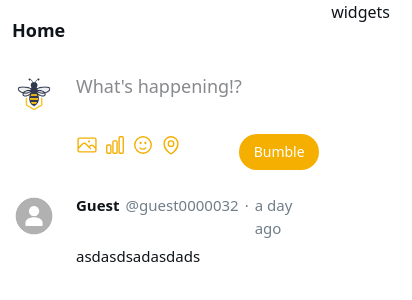
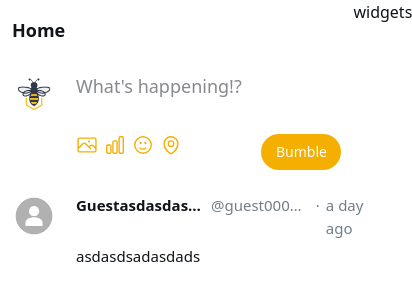
Before and after one commit to eduardolluis/busy-bee, a Next.js app: page / in a window 390 px wide. Shown: the top 300 px of the page, 412 px wide, since content can reach past the window. Built offline with nearby package versions, Linux system fonts and the light colour scheme.

Commit message:
post header responsiveness

```diff
--- a/components/Post.tsx
+++ b/components/Post.tsx
@@ -20,8 +20,12 @@
       />
       <div className="text-[15px] flex flex-col space-y-1.5">
         <div className="flex space-x-1.5  text-[#707E89]">
-          <span className="font-bold text-[#0F1419]">Guest</span>
-          <span>@guest0000032</span>
+          <span className="font-bold text-[#0F1419] whitespace-nowrap overflow-hidden text-ellipsis inline-block max-w-[60x] min-[400px]:max-w-[100px] min-[500px]:max-w-[140px] sm:max-w-[160px]">
+            Guestasdasdasdsad
+          </span>
+          <span className="whitespace-nowrap overflow-hidden text-ellipsis inline-block max-w-[60x] min-[400px]:max-w-[100px] min-[500px]:max-w-[140px] sm:max-w-[160px]">
+            @guest0000032
+          </span>
           <span>·</span>
           <span>a day ago</span>
         </div>
```
